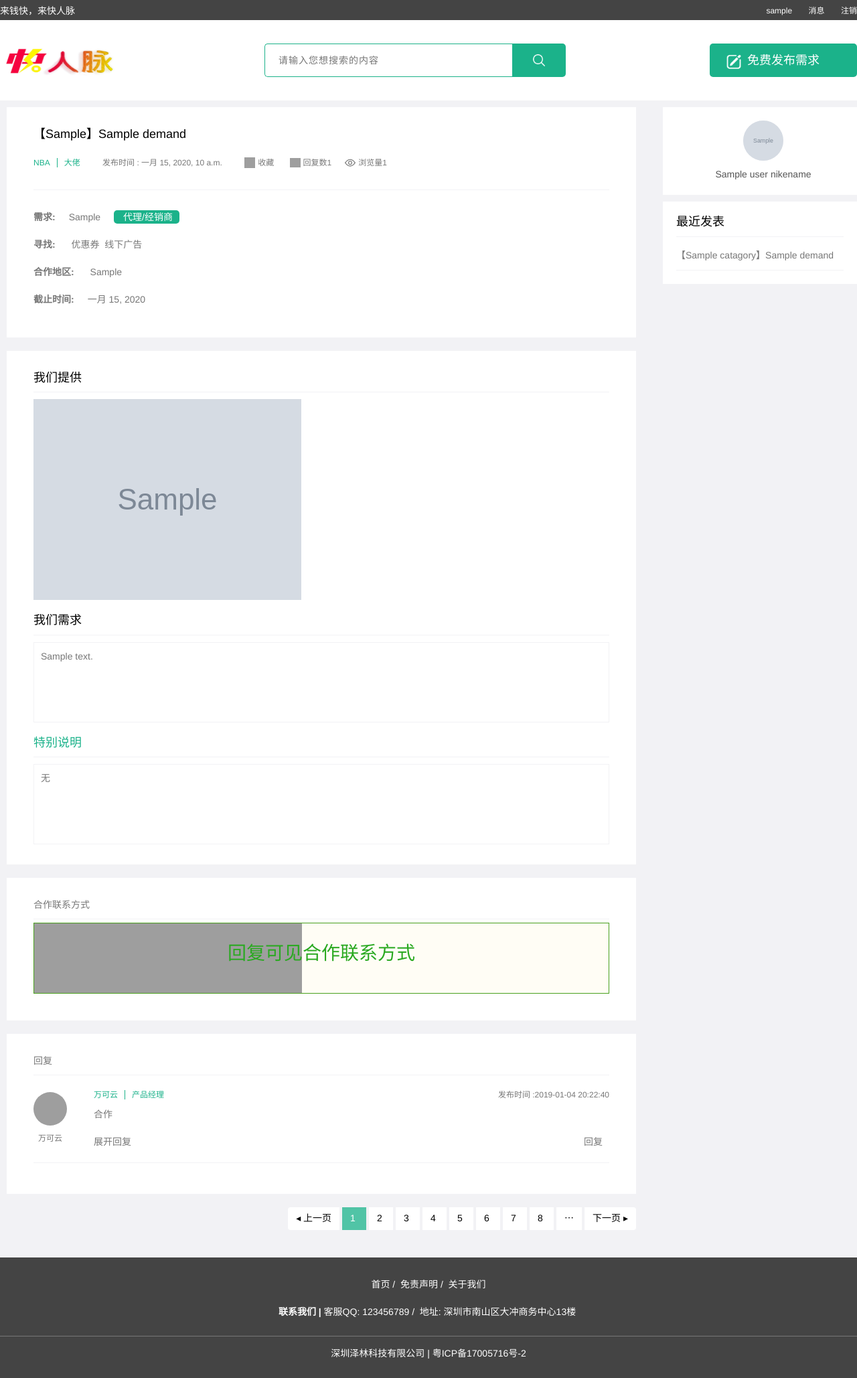
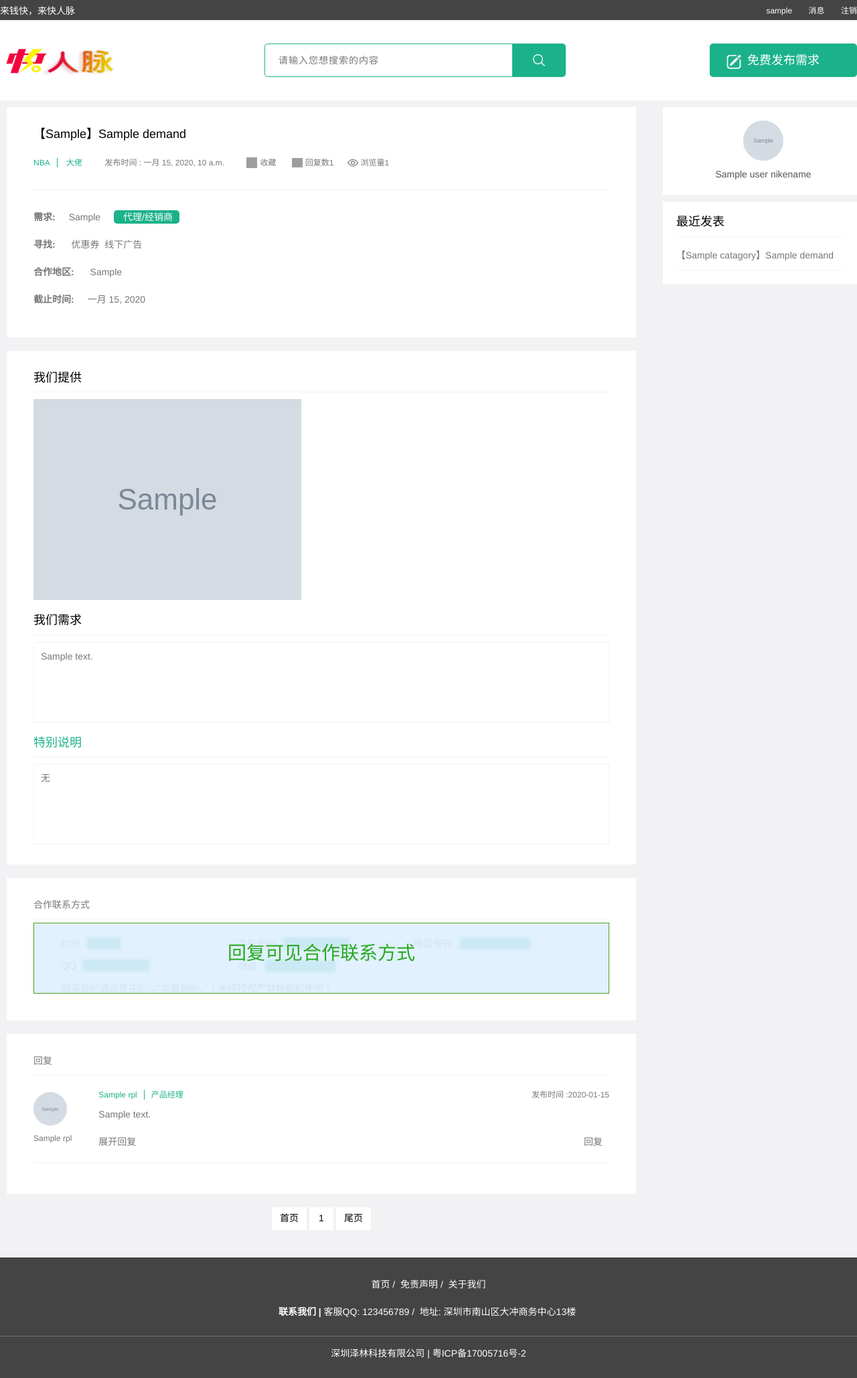
Before and after one commit to yefengyun/kuairenmaiWeb, a Django app: template templates/details/demanddetails.html in a window 1280 px wide. Shown: the whole page at 67% size. Run offline with Django 3.2, Linux system fonts and the light colour scheme; tables that the repository leaves empty hold one stand-in row (values such as "Sample post"); the template is opened without the code that fills it: values that come from a table or form of the project are taken from there, most other values are stand-ins (such as "Sample title", 1, 10 or a date in 2020); grey boxes marked "Sample" are stand-in pictures; some libraries are stand-ins or nearby versions; grey boxes are pictures that could not be loaded.

Commit message:
完成回复表单分页

```diff
--- a/commend/admin.py
+++ b/commend/admin.py
@@ -5,3 +5,5 @@
 
 admin.site.register(Classification)
 admin.site.register(Demand)
+admin.site.register(Reply)
+admin.site.register(Replytoreply)
--- a/templates/details/demanddetails.html
+++ b/templates/details/demanddetails.html
@@ -9,8 +9,10 @@
                 <div class="c-post-overview">
                     <header class="c-post-overview__header">
                         <h3 class="c-post-overview__title">【{{ demand.catagoryid.catagory }}】{{ demand.title }}</h3>
-                        <small class="c-post-overview__status"><span class="c-post-overview__brand">NBA</span><span
-                                class="c-post-overview__job">大佬</span>
+                        <small class="c-post-overview__status">
+                            <span style="display:none;" id="demandid">{{ demand.id }}</span>
+                            <span class="c-post-overview__brand">NBA</span>
+                            <span class="c-post-overview__job">大佬</span>
                             <time class="c-post-overview__time">发布时间&nbsp;:&nbsp;{{ demand.starttime }}</time>
                             <button class="c-btn c-btn-text c-post-overview__collect" type="button">收藏</button>
                             <span class="c-post-overview__reply">回复数1</span><span
@@ -75,13 +77,6 @@
 
                 <script>
                     function ck() {
-                        var oldtime = "1546617600";
-                        var newtime = "1546822214";
-                        //备注  这里弹窗
-                        if (oldtime < newtime) {
-                            alert('当前合作有效期已过！');
-                            return;
-                        }
                         //一般直接写在一个js文件中
                         layui.use(['layer', 'form'], function () {
                             //信息框-例4
@@ -92,7 +87,7 @@
                                 shade: false,
                                 maxmin: false, //开启最大化最小化按钮
                                 area: ['500px', '340px'],
-                                content: 'http://www.mybdhome.com//demandh.php?id=10653',
+                                content: '/commend/replyfrom/',
                                 end: function () {
                                     history.go(0);
                                 }
@@ -114,9 +109,9 @@
 
                     .sort_connect p {
                         padding: 30px 10px 40px;
-                        background: url(img/bg_hide.png) no-repeat;
+                        background: url(/static/images/bg_hide.png) no-repeat;
                         text-align: center;
-                        margin-bottom: 0rem;
+                        margin-bottom: 0;
                     }
 
                     .sort_connect p a {
@@ -131,29 +126,32 @@
                         <h4 class="c-post-comment__title">回复</h4></header>
                     <div class="c-post-replay__main">
                         <ul class="list-unstyled c-post-comment__list">
+                            {% for rpls in replylist %}
                                 <li class="clearfix c-post-comment__item">
-                                <figure class="c-post-comment__figure"><img class="c-post-comment__avatar"
-                                                                            src="img/txs/118791545979249.jpg" alt="头像">
-                                    <figcaption class="c-post-comment__caption">万可云</figcaption>
+                                    <figure class="c-post-comment__figure">
+                                        <img class="c-post-comment__avatar" src="/media/{{ rpls.uimg }}" alt="头像">
+                                        <figcaption class="c-post-comment__caption">{{ rpls.uname }}</figcaption>
                                     </figure>
                                     <div class="c-post-comment__detail">
                                         <p class="clearfix c-post-comment__status"><span
                                                 class="c-post-replay__business"><span
-                                            class="c-post-comment__brand">万可云</span><span class="c-post-comment__job">产品经理</span></span>
-                                        <time class="c-post-comment__time">发布时间&nbsp;:2019-01-04 20:22:40</time>
+                                                class="c-post-comment__brand">{{ rpls.uname }}</span><span
+                                                class="c-post-comment__job">产品经理</span></span>
+                                            <time class="c-post-comment__time">发布时间&nbsp;:{{ rpls.createtime }}</time>
                                         </p>
-                                    <p class="c-post-comment__content"> 合作</p>
+                                        <p class="c-post-comment__content"> {{ rpls.repcontext }}</p>
                                         <button class="c-btn c-btn-text c-post-comment__reply-action" type="button"
                                                 onclick="hxh(80588)">回复
                                         </button>
 
-                                    <button class="c-btn c-btn-text c-post-comment__reply-collapse" id="h_x_h_t_80588"
+                                        <button class="c-btn c-btn-text c-post-comment__reply-collapse"
+                                                id="h_x_h_t_80588"
                                                 data-collapse="true" onclick="hxhx(80588)">展开回复
                                         </button>
                                     </div>
                                     <ul class="c-post-comment__reply-list" id="h_x_h_80588"></ul>
                                 </li>
-
+                            {% endfor %}
                             <script>
                                 function hxh(a) {
                                     layui.use(['layer', 'form'], function () {
@@ -173,8 +171,6 @@
                                 }
 
                                 function hxhx(a) {
-
-
                                     if ($("#h_x_h_t_" + a).text() == "展开回复") {
                                         $("#h_x_h_" + a).show();
                                         $("#h_x_h_t_" + a).text("收起回复");
@@ -188,49 +184,46 @@
                     </div>
                 </div>
 
-
+                <div style="display: table;text-align: center;margin: auto;">
                     <nav class="c-pagination" aria-label="page navigation">
                         <ul class="pagination c-pagination__page-list">
+                            <li class=" page-item c-pagination__page-item">
+                                <a class="page-link c-pagination__page-link"
+                                   href="/commend/demandinfo/{{ demand.id }}/1">首页</a>
+                            </li>
+                            {% if pageobj.has_previous %}
                                 <li class="page-item c-pagination__page-item">
-                            <a class="page-link c-pagination__page-link" href="demand-10653-1.html" tabindex="-1">◂&nbsp;上一页</a>
+                                    <a class="page-link c-pagination__page-link"
+                                       href="/commend/demandinfo/{{ demand.id }}/{{ currentpage |add:-1 }}"
+                                       tabindex="-1">&#9666;&nbsp;上一页</a>
                                 </li>
-
-
+                            {% endif %}
+                            {% for index in allpage %}
+                                {% if currentpage ==  index %}
                                     <li class="active page-item c-pagination__page-item">
-                            <span class="page-link c-pagination__page-link">1</span><span
-                                class="sr-only">(current)</span>
+                                        <span class="page-link c-pagination__page-link">{{ index }}</span>
+                                        <span class="sr-only">(current)</span>
                                     </li>
+                                {% else %}
                                     <li class=" page-item c-pagination__page-item">
-                            <a class="page-link c-pagination__page-link" href="demand-10653-2.html">2</a>
+                                        <a class="page-link c-pagination__page-link"
+                                           href="/commend/demandinfo/{{ demand.id }}/{{ index }}">{{ index }}</a>
                                     </li>
+                                {% endif %}
+                            {% endfor %}
+                            {% if pageobj.has_next %}
+                                <li class="page-item c-pagination__page-item">
+                                    <a class="page-link c-pagination__page-link"
+                                       href="/commend/demandinfo/{{ demand.id }}/{{ currentpage |add:1 }}">下一页&nbsp;&#9656;</a>
+                                </li>
+                            {% endif %}
                             <li class=" page-item c-pagination__page-item">
-                            <a class="page-link c-pagination__page-link" href="demand-10653-3.html">3</a>
-                        </li>
-                        <li class=" page-item c-pagination__page-item">
-                            <a class="page-link c-pagination__page-link" href="demand-10653-4.html">4</a>
-                        </li>
-                        <li class=" page-item c-pagination__page-item">
-                            <a class="page-link c-pagination__page-link" href="demand-10653-5.html">5</a>
-                        </li>
-                        <li class=" page-item c-pagination__page-item">
-                            <a class="page-link c-pagination__page-link" href="demand-10653-6.html">6</a>
-                        </li>
-                        <li class=" page-item c-pagination__page-item">
-                            <a class="page-link c-pagination__page-link" href="demand-10653-7.html">7</a>
-                        </li>
-                        <li class=" page-item c-pagination__page-item">
-                            <a class="page-link c-pagination__page-link" href="demand-10653-8.html">8</a>
-                        </li>
-
-                        <li class="page-item c-pagination__page-item">
-                            <a class="page-link c-pagination__page-link" href="demand-10653-9.html">⋯</a>
-                        </li>
-
-                        <li class="page-item c-pagination__page-item">
-                            <a class="page-link c-pagination__page-link" href="demand-10653-2.html">下一页&nbsp;▸</a>
+                                <a class="page-link c-pagination__page-link"
+                                   href="/commend/demandinfo/{{ demand.id }}/1">尾页</a>
                             </li>
                         </ul>
                     </nav>
+                </div>
             </div>
 
 
```
Also changed, not shown: commend/models.py (+29 -5 lines), commend/views.py (+54 -3 lines), templates/details/replyfrom.html (added, +15 -0 lines), static/images/bg_hide.png (added). Lines whose indentation alone changed are shown as unchanged.
